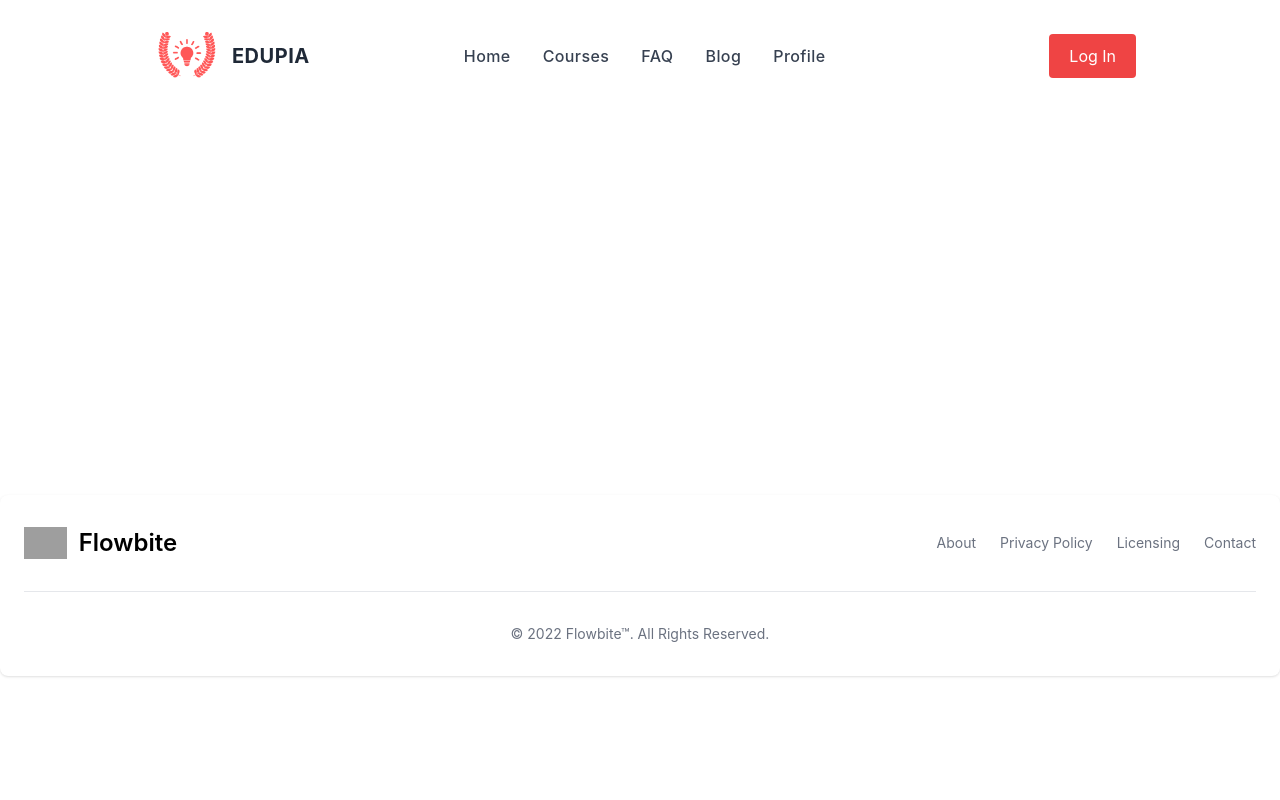
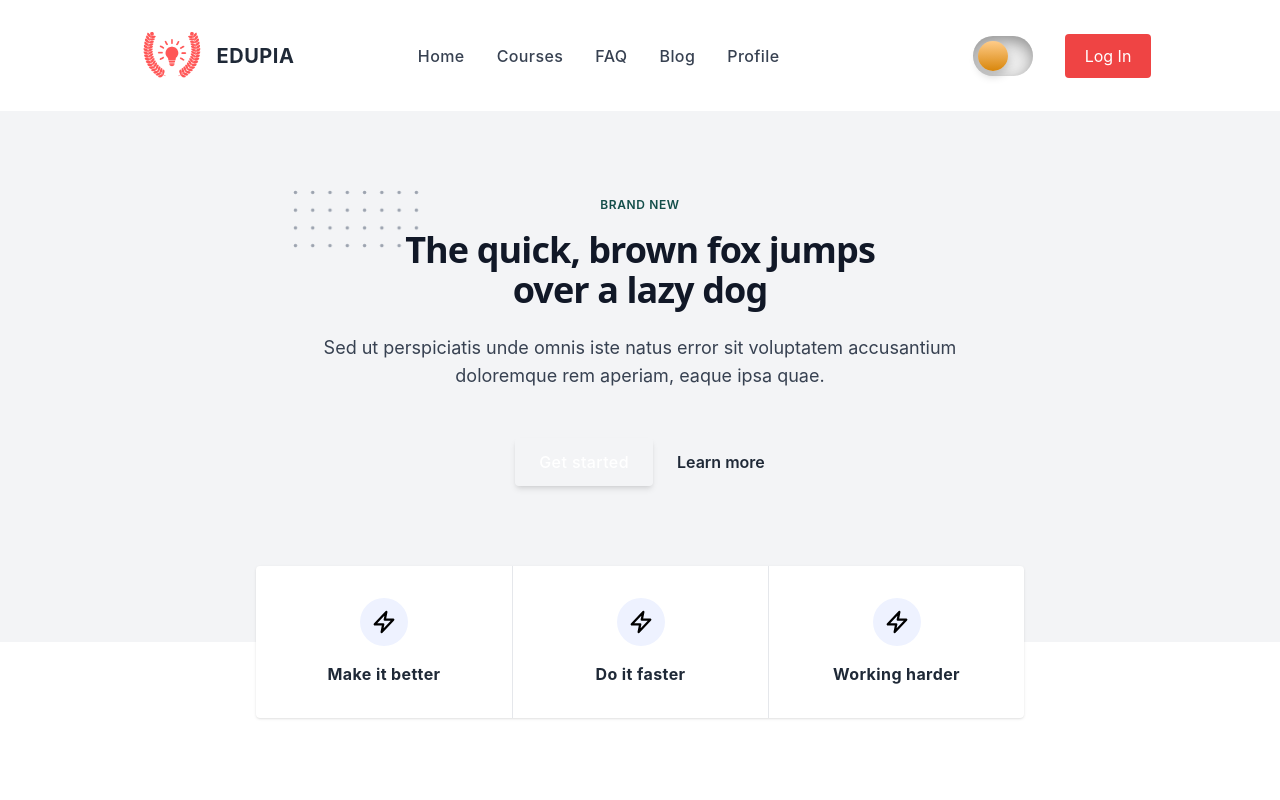
Before and after one commit to emon097/EduPia, a React (Create React App) app: page / in a window 1280 px wide. Shown: the top 800 px of the page. Built offline with nearby package versions, Linux system fonts and the light colour scheme; no server answers; grey boxes are pictures that could not be loaded.

Commit message:
add-toggle

```diff
--- a/src/App.js
+++ b/src/App.js
@@ -8,6 +8,7 @@ import Course from "./components/Page/Course";
 import Category from "./components/Page/Category";
 import Summary from "./components/Page/Summary";
 import Privetroute from "./components/Privetroute/Privetroute";
+import Home from "./components/Home/Home";
 
 function App() {
   const router = createBrowserRouter([
@@ -15,6 +16,10 @@ function App() {
       path: "/",
       element: <Main></Main>,
       children: [
+        {
+          path: "/",
+          element: <Home></Home>,
+        },
         {
           path: "/reg",
           element: <Reg></Reg>,
@@ -52,7 +57,7 @@ function App() {
     },
   ]);
   return (
-    <div>
+    <div className="background">
       <RouterProvider router={router}></RouterProvider>
     </div>
   );
--- /dev/null
+++ b/src/components/Home/Home.js
@@ -0,0 +1,135 @@
+import React from "react";
+
+const Home = () => {
+  return (
+    <div>
+      <div className="mb-16">
+        <div className="bg-gray-100">
+          <div className="px-4 py-16 mx-auto sm:max-w-xl md:max-w-full lg:max-w-screen-xl md:px-24 lg:px-8 lg:py-20">
+            <div className="max-w-xl mb-10 md:mx-auto sm:text-center lg:max-w-2xl md:mb-12">
+              <div>
+                <p className="inline-block px-3 py-px mb-4 text-xs font-semibold tracking-wider text-teal-900 uppercase rounded-full bg-teal-accent-400">
+                  Brand new
+                </p>
+              </div>
+              <h2 className="max-w-lg mb-6 font-sans text-3xl font-bold leading-none tracking-tight text-gray-900 sm:text-4xl md:mx-auto">
+                <span className="relative inline-block">
+                  <svg
+                    viewBox="0 0 52 24"
+                    fill="currentColor"
+                    className="absolute top-0 left-0 z-0 hidden w-32 -mt-8 -ml-20 text-gray-400 lg:w-32 lg:-ml-28 lg:-mt-10 sm:block"
+                  >
+                    <defs>
+                      <pattern
+                        id="dc223fcc-6d72-4ebc-b4ef-abe121034d6e"
+                        x="0"
+                        y="0"
+                        width=".135"
+                        height=".30"
+                      >
+                        <circle cx="1" cy="1" r=".7" />
+                      </pattern>
+                    </defs>
+                    <rect
+                      fill="url(#dc223fcc-6d72-4ebc-b4ef-abe121034d6e)"
+                      width="52"
+                      height="24"
+                    />
+                  </svg>
+                  <span className="relative">The</span>
+                </span>{" "}
+                quick, brown fox jumps over a lazy dog
+              </h2>
+              <p className="text-base text-gray-700 md:text-lg">
+                Sed ut perspiciatis unde omnis iste natus error sit voluptatem
+                accusantium doloremque rem aperiam, eaque ipsa quae.
+              </p>
+            </div>
+            <div className="flex items-center sm:justify-center">
+              <button
+                type="submit"
+                className="inline-flex items-center justify-center h-12 px-6 mr-6 font-medium tracking-wide text-white transition duration-200 rounded shadow-md bg-deep-purple-accent-400 hover:bg-deep-purple-accent-700 focus:shadow-outline focus:outline-none"
+              >
+                Get started
+              </button>
+              <a
+                href="/"
+                aria-label=""
+                className="inline-flex items-center font-semibold text-gray-800 transition-colors duration-200 hover:text-deep-purple-accent-700"
+              >
+                Learn more
+              </a>
+            </div>
+          </div>
+        </div>
+        <div className="relative px-4 sm:px-0">
+          <div className="absolute inset-0 bg-gray-100 h-1/2" />
+          <div className="relative grid mx-auto overflow-hidden bg-white divide-y rounded shadow sm:divide-y-0 sm:divide-x sm:max-w-screen-sm sm:grid-cols-3 lg:max-w-screen-md">
+            <div className="inline-block p-8 text-center">
+              <div className="flex items-center justify-center w-12 h-12 mx-auto mb-4 rounded-full bg-indigo-50">
+                <svg
+                  className="w-10 h-10 text-deep-purple-accent-400"
+                  stroke="currentColor"
+                  viewBox="0 0 52 52"
+                >
+                  <polygon
+                    strokeWidth="3"
+                    strokeLinecap="round"
+                    strokeLinejoin="round"
+                    fill="none"
+                    points="29 13 14 29 25 29 23 39 38 23 27 23"
+                  />
+                </svg>
+              </div>
+              <p className="font-bold tracking-wide text-gray-800">
+                Make it better
+              </p>
+            </div>
+            <div className="inline-block p-8 text-center">
+              <div className="flex items-center justify-center w-12 h-12 mx-auto mb-4 rounded-full bg-indigo-50">
+                <svg
+                  className="w-10 h-10 text-deep-purple-accent-400"
+                  stroke="currentColor"
+                  viewBox="0 0 52 52"
+                >
+                  <polygon
+                    strokeWidth="3"
+                    strokeLinecap="round"
+                    strokeLinejoin="round"
+                    fill="none"
+                    points="29 13 14 29 25 29 23 39 38 23 27 23"
+                  />
+                </svg>
+              </div>
+              <p className="font-bold tracking-wide text-gray-800">
+                Do it faster
+              </p>
+            </div>
+            <div className="inline-block p-8 text-center">
+              <div className="flex items-center justify-center w-12 h-12 mx-auto mb-4 rounded-full bg-indigo-50">
+                <svg
+                  className="w-10 h-10 text-deep-purple-accent-400"
+                  stroke="currentColor"
+                  viewBox="0 0 52 52"
+                >
+                  <polygon
+                    strokeWidth="3"
+                    strokeLinecap="round"
+                    strokeLinejoin="round"
+                    fill="none"
+                    points="29 13 14 29 25 29 23 39 38 23 27 23"
+                  />
+                </svg>
+              </div>
+              <p className="font-bold tracking-wide text-gray-800">
+                Working harder
+              </p>
+            </div>
+          </div>
+        </div>
+      </div>
+    </div>
+  );
+};
+
+export default Home;
--- a/src/components/Login/Login.js
+++ b/src/components/Login/Login.js
@@ -18,7 +18,6 @@ const Login = () => {
     const form = event.target;
     const email = form.email.value;
     const password = form.password.value;
-
     // login
     signinemail(email, password).then((result) => {
       const user = result.user;
--- a/src/components/Navigation/Navigation.js
+++ b/src/components/Navigation/Navigation.js
@@ -4,6 +4,7 @@ import toast from "react-hot-toast";
 import { Link } from "react-router-dom";
 import { Authcontext } from "../Context/Context";
 import logo3 from "../media/logo3.png";
+import "./Navigation.module.css";
 const Navigation = () => {
   const { Logout, user } = useContext(Authcontext);
   const [isMenuOpen, setIsMenuOpen] = useState(false);
@@ -21,7 +22,7 @@ const Navigation = () => {
       <div class="px-4 py-5 mx-auto sm:max-w-xl md:max-w-full   lg:px-8">
         <div class="relative flex items-center justify-around">
           <Link
-            href="/"
+            to="/"
             aria-label="Company"
             title="Company"
             class="inline-flex items-center"
@@ -83,7 +84,12 @@ const Navigation = () => {
               </Link>
             </li>
           </ul>
+
           <ul class="flex items-center hidden space-x-8 lg:flex">
+            <div className="flex justify-center items-center">
+              <input className="ddd" type="checkbox" id="darkmode-toggle" />
+              <label for="darkmode-toggle"></label>
+            </div>
             {user?.uid ? (
               <>
                 <Link to="/profile">
@@ -95,6 +101,7 @@ const Navigation = () => {
                     />
                   </li>
                 </Link>
+
                 <li>
                   <Link
                     onClick={logout}
@@ -143,28 +150,14 @@ const Navigation = () => {
                   <div class="flex items-center justify-between mb-4">
                     <div>
                       <Link
-                        href="/"
+                        to="/"
                         aria-label="Company"
                         title="Company"
                         class="inline-flex items-center"
                       >
-                        <svg
-                          class="w-8 text-deep-purple-accent-400"
-                          viewBox="0 0 24 24"
-                          strokeLinejoin="round"
-                          strokeWidth="2"
-                          strokeLinecap="round"
-                          strokeMiterlimit="10"
-                          stroke="currentColor"
-                          fill="none"
-                        >
-                          <rect x="3" y="1" width="7" height="12" />
-                          <rect x="3" y="17" width="7" height="6" />
-                          <rect x="14" y="1" width="7" height="6" />
-                          <rect x="14" y="11" width="7" height="12" />
-                        </svg>
+                        <img src={logo3} alt="" />
                         <span class="ml-2 text-xl font-bold tracking-wide text-gray-800 uppercase">
-                          Company
+                          Edupia
                         </span>
                       </Link>
                     </div>
--- /dev/null
+++ b/src/components/Navigation/Navigation.module.css
@@ -0,0 +1,52 @@
+label {
+    width:60px;
+    height:40px;
+    position: relative;
+    display: block;
+    background: #ebebeb;
+    border-radius: 200px;
+    box-shadow: inset 0px 5px 15px rgba(0,0,0,0.4), inset 0px -5px 15px rgba(255,255,255,0.4);
+    cursor: pointer;
+  }
+  label:after {
+    content: "";
+    width:30px;
+    height: 30px;
+    position: absolute;
+    top:5px;
+    left:5px;
+    background: linear-gradient(180deg,#ffcc89,#d8860b);
+    border-radius: 180px;
+    box-shadow: 0px 5px 10px rgba(0,0,0,0.2);
+  }
+  input {
+    width: 0;
+    height: 0;
+    visibility: hidden;
+  }
+
+  input:checked + label {
+    background: #242424;
+  }
+  input:checked + label:after {
+    left:60px;
+    transform: translateX(-100%);
+    background: linear-gradient(180deg,#777,#3a3a3a);
+  }
+  label, label:after {
+    transition: 0.5s
+  }
+
+
+  .background {
+    width:100vw;
+    height: 100vh;
+    background: #fff;
+    z-index: -1;
+    position: absolute;
+    transition: 0.3s;
+  }
+
+  input:checked + label + .background {
+    background:#242424;
+  }
--- a/src/components/Page/Summary.js
+++ b/src/components/Page/Summary.js
@@ -1,9 +1,13 @@
 import React from "react";
+import { useContext } from "react";
+import { useState } from "react";
 import { Link, useLoaderData } from "react-router-dom";
+import { Authcontext } from "../Context/Context";
 
 const Summary = () => {
   const summary = useLoaderData();
   console.log(summary);
+  const { user } = useContext(Authcontext);
   return (
     <div>
       <div className="bg-green-500 m-10 p-3 rounded ">
@@ -23,6 +27,15 @@ const Summary = () => {
       <div className="grid grid-cols-2">
         <div className="m-16">
           {" "}
+          <p className="text-xl font-bold ">
+            {" "}
+            <p>Welcome to Payment Page </p>{" "}
+            <p className="text-red-600">{user.displayName}</p>{" "}
+            <p>
+              {" "}
+              <p>Please Complete Your Payment</p>{" "}
+            </p>
+          </p>
           <form>
             <div class="grid md:grid-cols-2 mt-14 md:gap-6">
               <div class="relative z-0 mb-6 w-full group">
```
